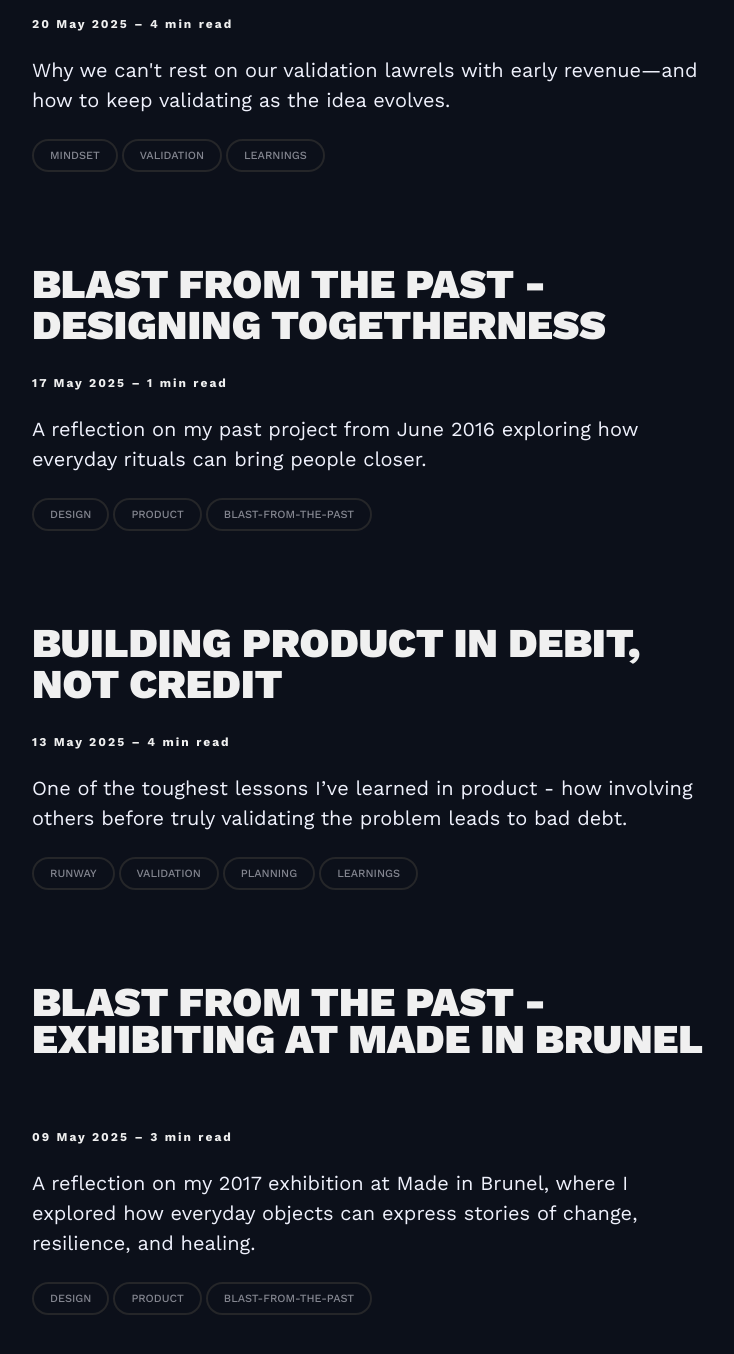
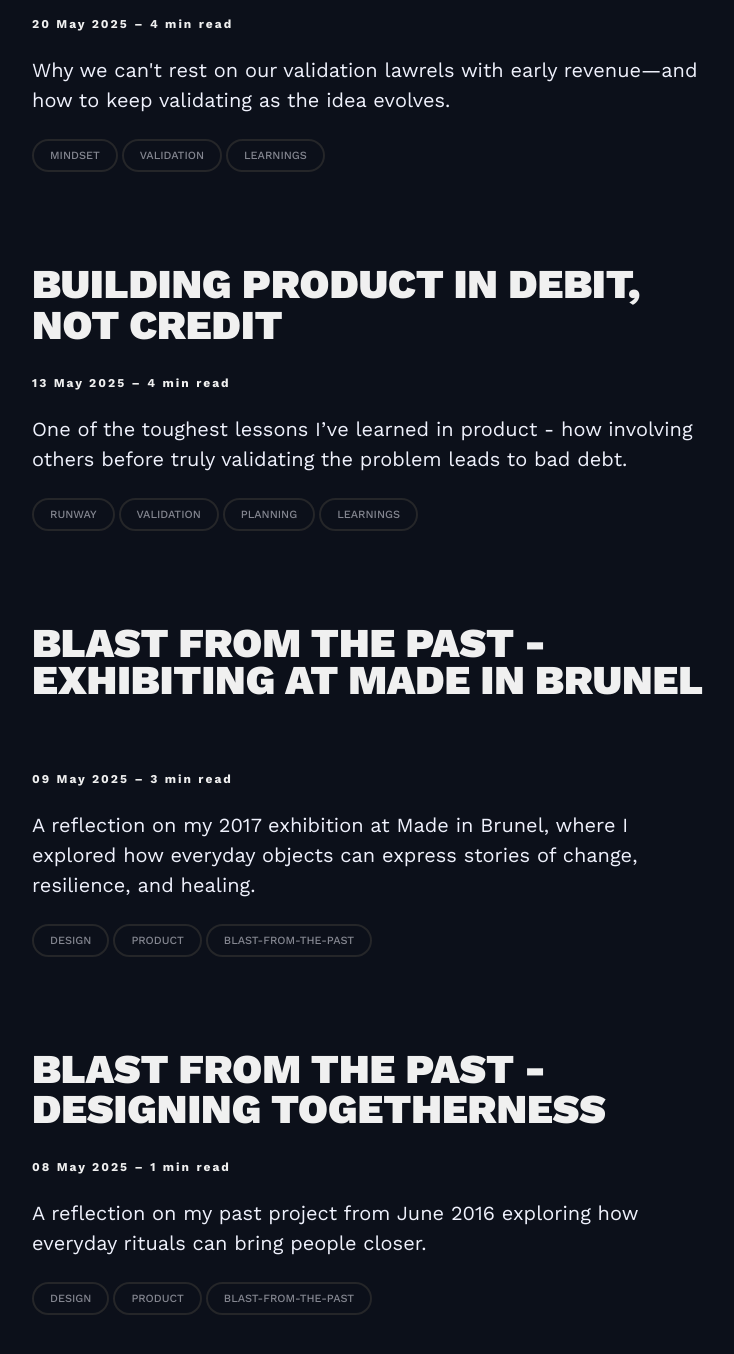
Before and after one commit to mkishi1221/mkishi1221.github.io, a Jekyll site: the page built from blog/index.html, in a window 1280 px wide and 1400 px high, scrolled down 594 px. Shown: the top 1354 px of the window, without its empty margins (268-1002 px from the left). Built offline with Jekyll 4.4.1, drawn with Linux system fonts in a browser that asks for light colours; nearby versions of some CDN libraries; the list of posts is cut into pages by our own code.

Commit message:
Update CV

```diff
--- a/_posts/2025-05-17-A Project on Shared Meals and Family Bonds.markdown
+++ b/_posts/2025-05-17-A Project on Shared Meals and Family Bonds.markdown
@@ -2,7 +2,7 @@
 layout: post
 title:  Blast from the past - Designing Togetherness
 description: A reflection on my past project from June 2016 exploring how everyday rituals can bring people closer.
-date:   2025-05-17 11:00:00 +0300
+date:   2025-05-08 11:00:00 +0300
 image:  '/images/efflorescence/efflorescence_banner.jpg'
 tags:   [design, product, blast-from-the-past]
 ---
```
Also changed, not shown: _includes/cv.md (+2 -0 lines).
